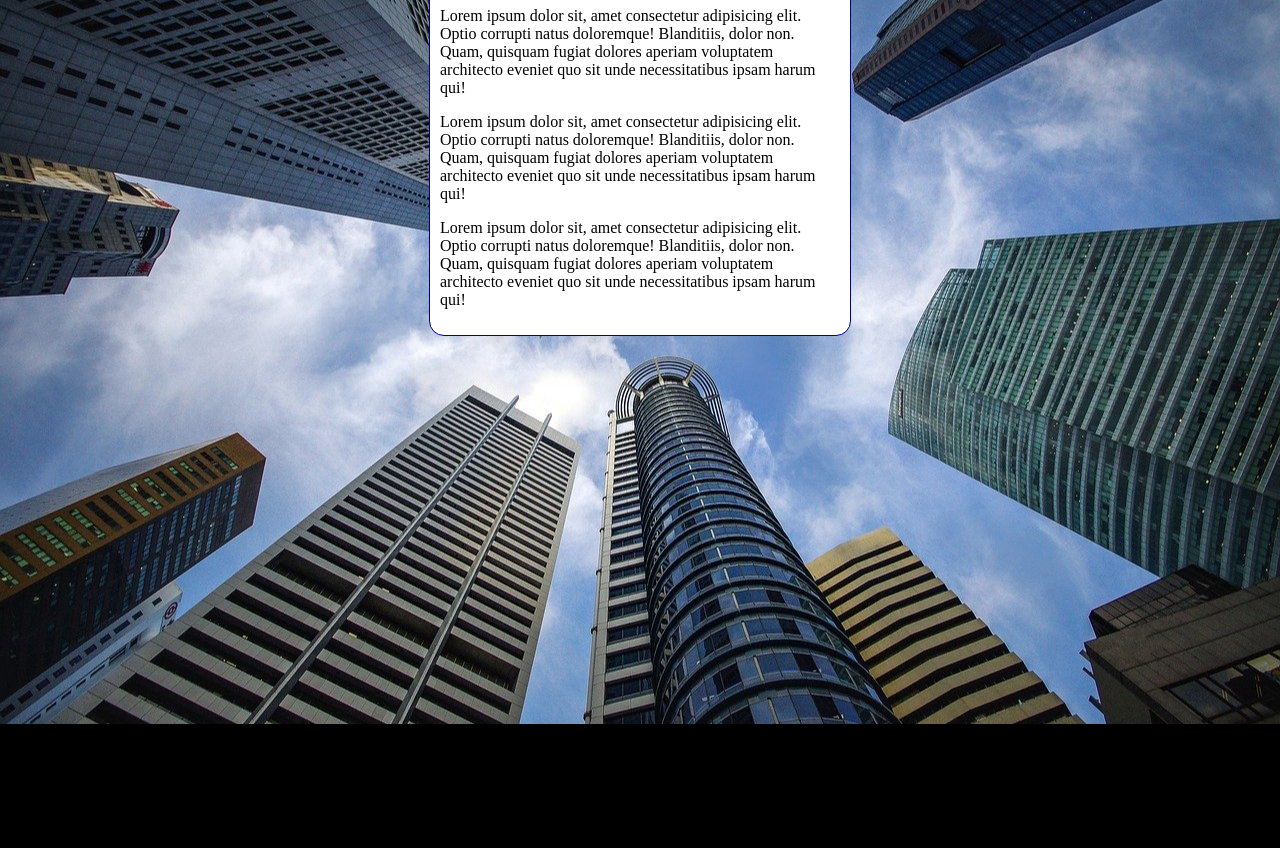
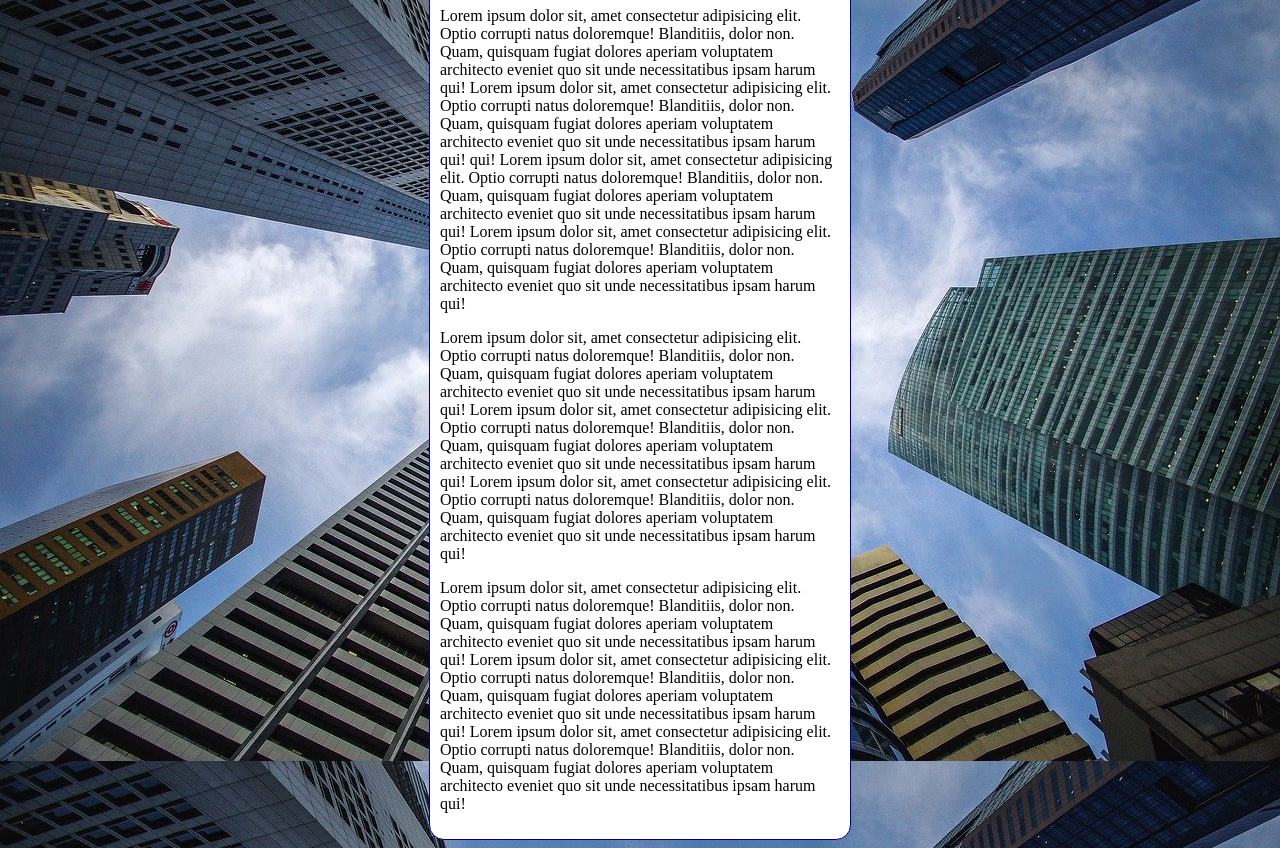
Before and after one commit to Coelho-Neto/html-css, a plain HTML site: page exercicios css/ex23/fundo006.html in a window 1280 px wide. Shown: the part 92-940 px from the top of the page. Before the commit the page ends 816 px from the top, so only its background shows below. Drawn offline with Linux system fonts and the light colour scheme.

Commit message:
ajeitando codigio

```diff
--- a/exercicios css/ex23/fundo006.html
+++ b/exercicios css/ex23/fundo006.html
@@ -6,13 +6,22 @@
     <title>Document</title>
     <style>
         body{
-            height: 100vh;
+            /*height: 100vh;
             background-color: black;
            background-image: url('imagens/wallpaper002.jpg');
            background-position: center center;
            background-repeat: no-repeat;
            background-size: cover;
-        }
+           background-attachment: fixed;
+
+            Shorthand - background
+            color > image > position > repeat > {size} > attachment
+            */
+
+        background:black url('imagens/wallpaper002.jpg') center center no-repeat fixed;
+        background-size: cover;
+         }
+
         main{
             background-color: white;
             width: 400px;
@@ -20,15 +29,29 @@
             margin: auto;
             border: 1px solid darkblue;
             border-radius: 15px;
+
         }
     </style>
 </head>
 <body>
     <main>
         <h1> Teste de imagem de Fundo  </h1>
-        <p>Lorem ipsum dolor sit, amet consectetur adipisicing elit. Optio corrupti natus doloremque! Blanditiis, dolor non. Quam, quisquam fugiat dolores aperiam voluptatem architecto eveniet quo sit unde necessitatibus ipsam harum qui!</p>
-         <p>Lorem ipsum dolor sit, amet consectetur adipisicing elit. Optio corrupti natus doloremque! Blanditiis, dolor non. Quam, quisquam fugiat dolores aperiam voluptatem architecto eveniet quo sit unde necessitatibus ipsam harum qui!</p>
-          <p>Lorem ipsum dolor sit, amet consectetur adipisicing elit. Optio corrupti natus doloremque! Blanditiis, dolor non. Quam, quisquam fugiat dolores aperiam voluptatem architecto eveniet quo sit unde necessitatibus ipsam harum qui!</p>
+        <p>Lorem ipsum dolor sit, amet consectetur adipisicing elit. Optio corrupti natus doloremque! Blanditiis, dolor non. Quam, quisquam fugiat dolores aperiam voluptatem architecto eveniet quo sit unde necessitatibus ipsam harum qui!
+            Lorem ipsum dolor sit, amet consectetur adipisicing elit. Optio corrupti natus doloremque! Blanditiis, dolor non. Quam, quisquam fugiat dolores aperiam voluptatem architecto eveniet quo sit unde necessitatibus ipsam harum qui!
+            qui!
+            Lorem ipsum dolor sit, amet consectetur adipisicing elit. Optio corrupti natus doloremque! Blanditiis, dolor non. Quam, quisquam fugiat dolores aperiam voluptatem architecto eveniet quo sit unde necessitatibus ipsam harum qui!
+            Lorem ipsum dolor sit, amet consectetur adipisicing elit. Optio corrupti natus doloremque! Blanditiis, dolor non. Quam, quisquam fugiat dolores aperiam voluptatem architecto eveniet quo sit unde necessitatibus ipsam harum qui!
+        </p>
+         <p>Lorem ipsum dolor sit, amet consectetur adipisicing elit. Optio corrupti natus doloremque! Blanditiis, dolor non. Quam, quisquam fugiat dolores aperiam voluptatem architecto eveniet quo sit unde necessitatibus ipsam harum qui!
+            Lorem ipsum dolor sit, amet consectetur adipisicing elit. Optio corrupti natus doloremque! Blanditiis, dolor non. Quam, quisquam fugiat dolores aperiam voluptatem architecto eveniet quo sit unde necessitatibus ipsam harum qui!
+            Lorem ipsum dolor sit, amet consectetur adipisicing elit. Optio corrupti natus doloremque! Blanditiis, dolor non. Quam, quisquam fugiat dolores aperiam voluptatem architecto eveniet quo sit unde necessitatibus ipsam harum qui!
+
+         </p>
+          <p>Lorem ipsum dolor sit, amet consectetur adipisicing elit. Optio corrupti natus doloremque! Blanditiis, dolor non. Quam, quisquam fugiat dolores aperiam voluptatem architecto eveniet quo sit unde necessitatibus ipsam harum qui!
+            Lorem ipsum dolor sit, amet consectetur adipisicing elit. Optio corrupti natus doloremque! Blanditiis, dolor non. Quam, quisquam fugiat dolores aperiam voluptatem architecto eveniet quo sit unde necessitatibus ipsam harum qui!
+            Lorem ipsum dolor sit, amet consectetur adipisicing elit. Optio corrupti natus doloremque! Blanditiis, dolor non. Quam, quisquam fugiat dolores aperiam voluptatem architecto eveniet quo sit unde necessitatibus ipsam harum qui!
+
+          </p>
     </main>
 </body>
 </html>
```
